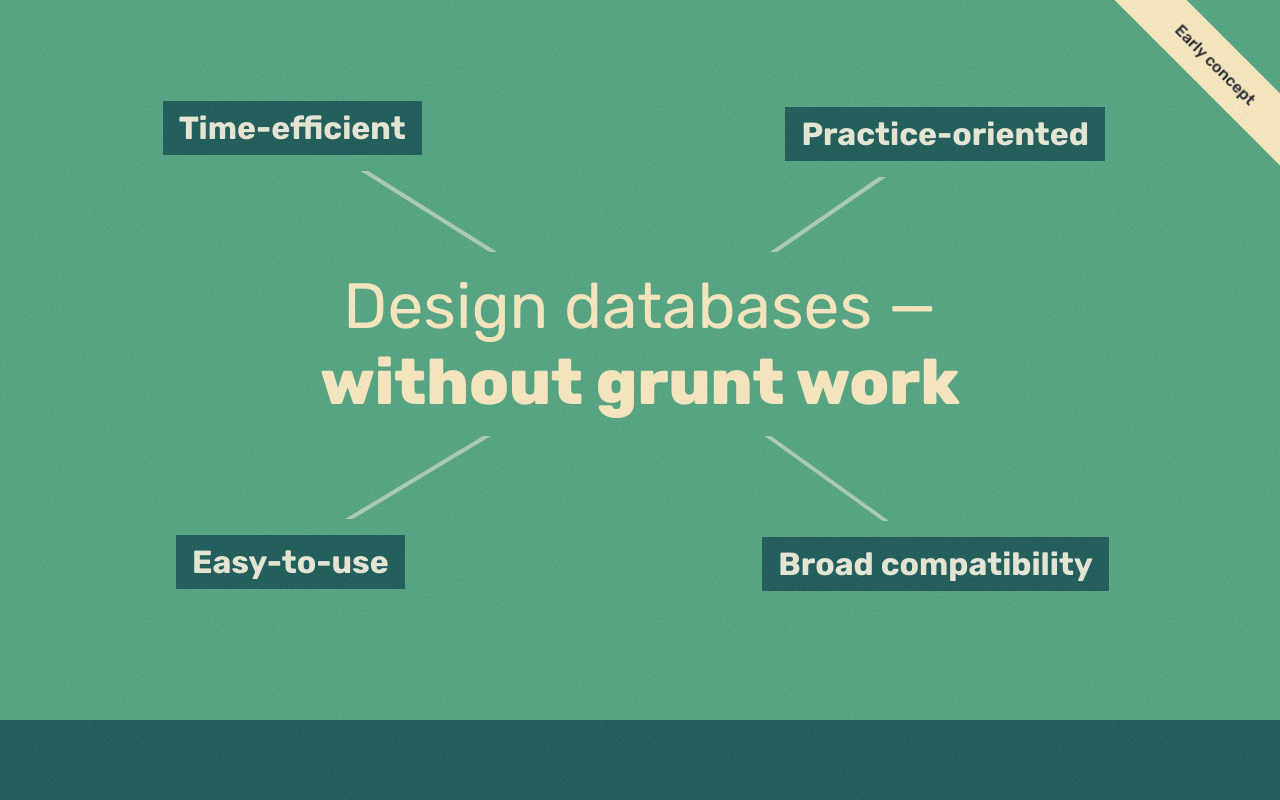
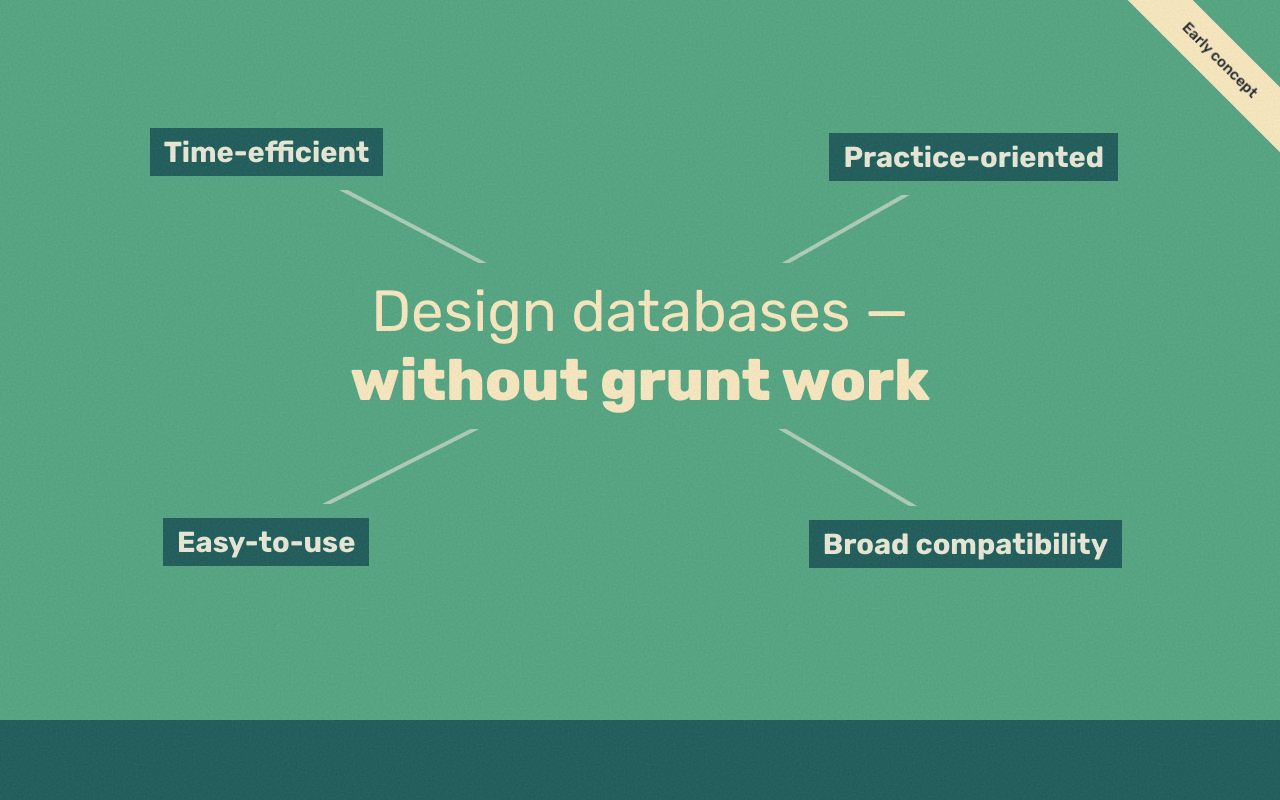
Before and after one commit to pieter-groenendijk/sifaka-dev-landingsite, a SvelteKit app in the folder app/: page / in a window 1280 px wide. Shown: the top 800 px of the page. Built offline with nearby package versions, Linux system fonts and the light colour scheme.

Commit message:
Made basically everything 90% of original sizing, easier to read

```diff
--- a/app/src/routes/global.css
+++ b/app/src/routes/global.css
@@ -14,22 +14,22 @@ html {
     /* https://www.solite.in/responsive-typography-calculator.html */
     /* Based on viewport between min: 320px, max 1240px */
 
-    --font-size-14: 0.875rem; /* 14 */
-    --font-size-16: clamp(0.875rem, 0.832rem + 0.217vw, 1rem); /* 14 - 16 */
-    --font-size-18: clamp(1rem, 0.957rem + 0.217vw, 1.125rem); /* 16 - 18 */
-    --font-size-20: clamp(1.125rem, 1.082rem + 0.217vw, 1.25rem); /*  18 - 20 */
-    --font-size-22: clamp(1.25rem, 1.207rem + 0.217vw, 1.375rem); /* 20 - 22 */
-    --font-size-32: clamp(1.5rem, 1.326rem + 0.87vw, 2rem); /* 24 - 32 */
-    --font-size-48: clamp(1.75rem, 1.315rem + 2.174vw, 3rem); /* 28 - 48 */
-    --font-size-64: clamp(2rem, 1.304rem + 3.478vw, 4rem); /* 32 - 64 */
+    --font-size-14: 0.813rem; /* 13 */
+    --font-size-16: clamp(0.813rem, 0.769rem + 0.217vw, 0.938rem); /* 13 - 15 */
+    --font-size-18: clamp(0.938rem, 0.916rem + 0.109vw, 1rem); /* 15 - 16 */
+    --font-size-20: clamp(1rem, 0.957rem + 0.217vw, 1.125rem); /*  16 - 18 */
+    --font-size-22: clamp(1.125rem, 1.082rem + 0.217vw, 1.25rem); /* 18 - 20 */
+    --font-size-32: clamp(1.375rem, 1.223rem + 0.761vw, 1.813rem); /* 22 - 29 */
+    --font-size-48: clamp(1.563rem, 1.171rem + 1.957vw, 2.688rem); /* 25 - 43 */
+    --font-size-64: clamp(1.813rem, 1.182rem + 3.152vw, 3.625rem); /* 29 - 58 */
 
-    --gap-8: clamp(0.5rem, 0.5rem + 0vw, 0.5rem); /* 8 */
-    --gap-12: clamp(0.5rem, 0.413rem + 0.435vw, 0.75rem); /* 8 - 12 */
-    --gap-16: clamp(0.75rem, 0.663rem + 0.435vw, 1rem); /* 12 - 16 */
-    --gap-32: clamp(1rem, 0.652rem + 1.739vw, 2rem); /* 16 - 32 */
-    --gap-64: clamp(1.5rem, 0.63rem + 4.348vw, 4rem); /* 24 - 64 */
-    --gap-96: clamp(2rem, 0.609rem + 6.957vw, 6rem); /* 32 - 96 */
-    --gap-128: clamp(2.5rem, 0.587rem + 9.565vw, 8rem); /* 40 - 128 */
+    --gap-8: 0.438rem; /* 7 */
+    --gap-12: clamp(0.438rem, 0.351rem + 0.435vw, 0.688rem); /* 7 - 11 */
+    --gap-16: clamp(0.688rem, 0.622rem + 0.326vw, 0.875rem); /* 11 - 14 */
+    --gap-32: clamp(0.875rem, 0.549rem + 1.63vw, 1.813rem); /* 14 - 29 */
+    --gap-64: clamp(1.375rem, 0.592rem + 3.913vw, 3.625rem); /* 22 - 58 */
+    --gap-96: clamp(1.813rem, 0.573rem + 6.196vw, 5.375rem); /* 29 - 86 */
+    --gap-128: clamp(2.25rem, 0.533rem + 8.587vw, 7.188rem); /* 36 - 115 */
 }
 
 body {
```
